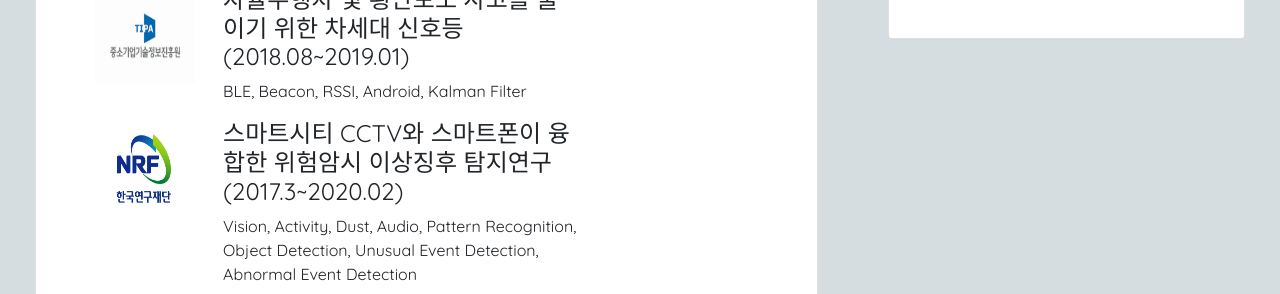
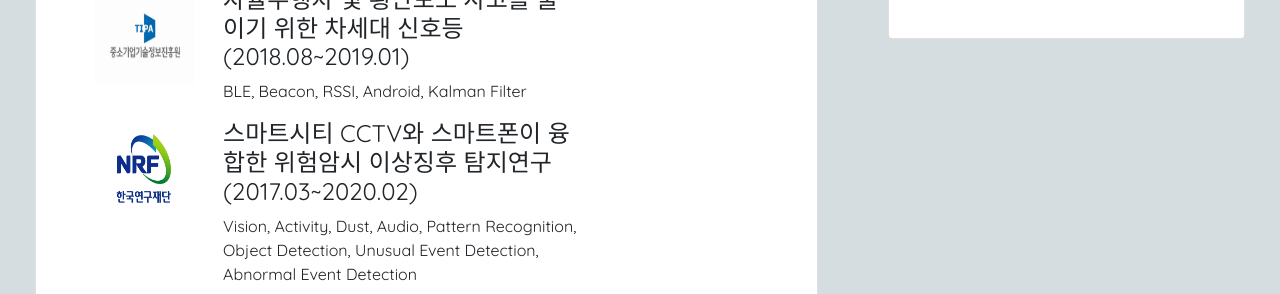
Before and after one commit to 94JuHo/94juho.github.io, a Jekyll site: the page built from index.html, in a window 1280 px wide and 1400 px high, cut to the strip 951-1245 px from the top of the window. Built offline with Jekyll 4.4.1, drawn with Linux system fonts in a browser that asks for light colours; nearby versions of some CDN libraries; comment, search, counter and statistics services are not loaded; a style sheet for code colours, icons or effects is not loaded; some of the changed text lies outside the part shown.

Commit message:
Edit project date

```diff
--- a/_config.yml
+++ b/_config.yml
@@ -130,7 +130,7 @@
 
 author_project_details:
               - project_thumbnail: nrf.jpg
-                project_title: 건물 재난 현장 3D 영상 객체인식 디지털지도 생성을 위한 스마트폰과 융합한 분산된 보급형 로봇 기반 인공지능 알고리즘 및 SW 개발연구(2020.06~2023.05)
+                project_title: 건물 재난 현장 3D 영상 객체인식 디지털지도 생성을 위한 스마트폰과 융합한 분산된 보급형 로봇 기반 인공지능 알고리즘 및 SW 개발연구(2020.06~2020.12)
                 project_description: Disaster sites, 3D Object detection, A.I, Digital map, Visual SLAM, Deep Learning, Low-cost robot, Smartphone
                 project_url:
                 visibility: true
@@ -145,7 +145,7 @@
                 project_url:
                 visibility: true
               - project_thumbnail: nrf.jpg
-                project_title: 스마트시티 CCTV와 스마트폰이 융합한 위험암시 이상징후 탐지연구(2017.3~2020.02)
+                project_title: 스마트시티 CCTV와 스마트폰이 융합한 위험암시 이상징후 탐지연구(2017.03~2020.02)
                 project_description: Vision, Activity, Dust, Audio, Pattern Recognition, Object Detection, Unusual Event Detection, Abnormal Event Detection
                 project_url: https://github.com/94JuHo
                 visibility: true
```
